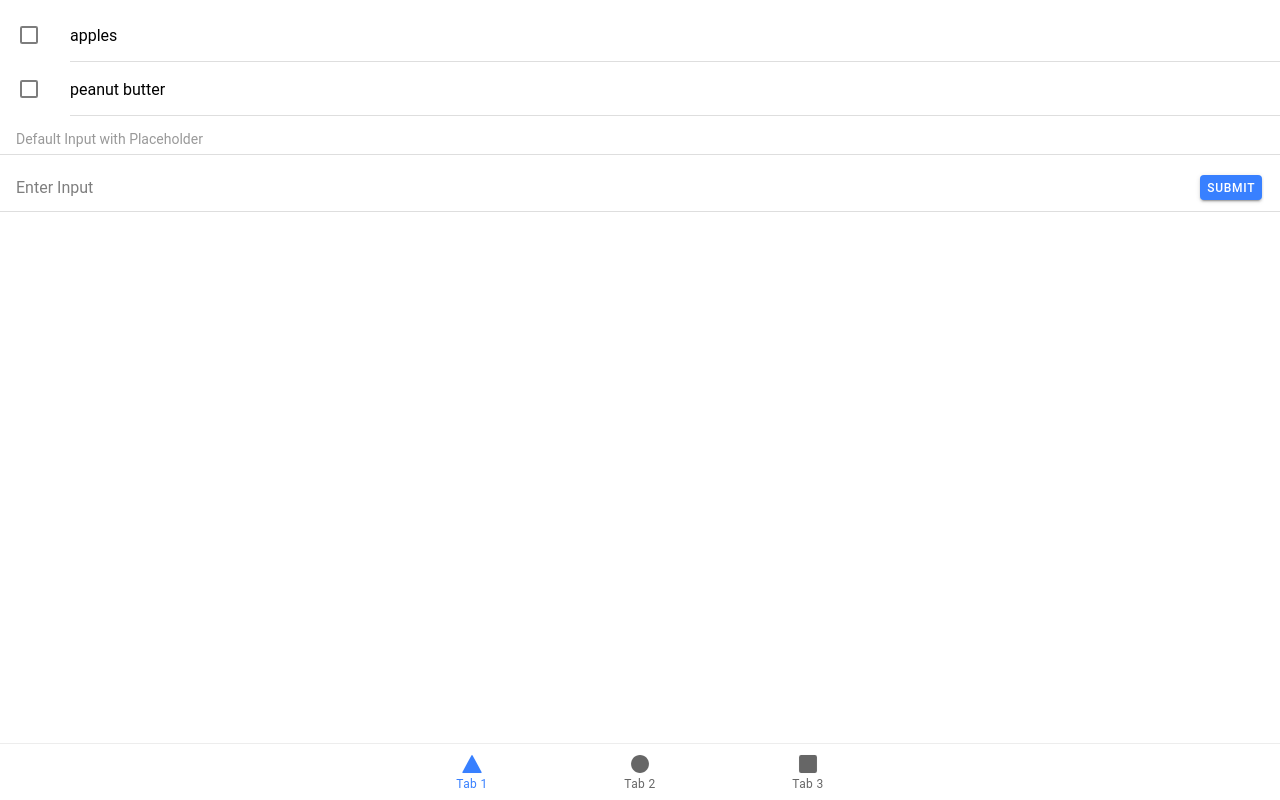
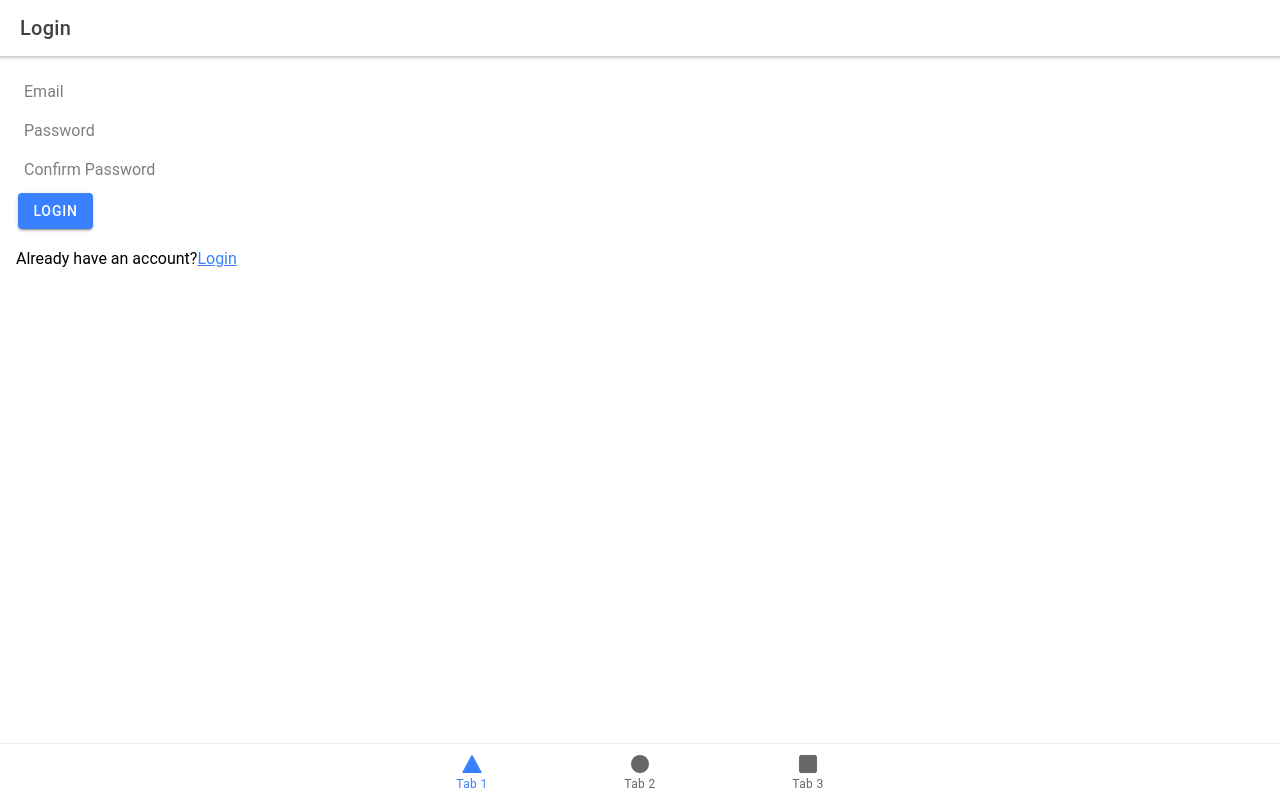
Before and after one commit to 6Gawd/WhatsForDinner, a React (Create React App) app: page /register in a window 1280 px wide. Both pictures are taken after a click on the tab "Tab 1". Built offline with nearby package versions, Linux system fonts and the light colour scheme.

Commit message:
Feature- Add login page & register page component

```diff
--- a/package.json
+++ b/package.json
@@ -22,7 +22,6 @@
     "react-dom": "^16.12.0",
     "react-router": "^5.1.2",
     "react-router-dom": "^5.1.2",
-    "react-scripts": "3.4.0",
     "typescript": "3.7.4"
   },
   "scripts": {
@@ -47,7 +46,8 @@
     ]
   },
   "devDependencies": {
-    "@capacitor/cli": "1.5.1"
+    "@capacitor/cli": "1.5.1",
+    "react-scripts": "3.4.0"
   },
   "description": "An Ionic project"
 }
--- a/src/App.tsx
+++ b/src/App.tsx
@@ -14,6 +14,8 @@ import { ellipse, square, triangle } from 'ionicons/icons';
 import Tab1 from './pages/Tab1';
 import Tab2 from './pages/Tab2';
 import Tab3 from './pages/Tab3';
+import Login from './pages/Login';
+import Register from './pages/Register';
 
 /* Core CSS required for Ionic components to work properly */
 import '@ionic/react/css/core.css';
@@ -42,6 +44,8 @@ const App: React.FC = () => (
           <Route path="/tab1" component={Tab1} exact={true} />
           <Route path="/tab2" component={Tab2} exact={true} />
           <Route path="/tab3" component={Tab3} />
+          <Route path="/login" component={Login} />
+          <Route path="/register" component={Register} />
           <Route path="/" render={() => <Redirect to="/tab1" />} exact={true} />
         </IonRouterOutlet>
         <IonTabBar slot="bottom">
--- /dev/null
+++ b/src/pages/Login.tsx
@@ -0,0 +1,63 @@
+import React, { useState, useEffect } from 'react';
+import {
+  IonList,
+  IonItem,
+  IonLabel,
+  IonInput,
+  IonToggle,
+  IonRadio,
+  IonCheckbox,
+  IonItemSliding,
+  IonItemOption,
+  IonItemOptions,
+  IonContent,
+  IonItemDivider,
+  IonFabButton,
+  IonButton,
+  IonPage,
+  IonHeader,
+  IonToolbar,
+  IonTitle
+} from '@ionic/react';
+// import { truncate } from 'fs';
+
+export const Login: React.FC = () => {
+  const [email, setEmail] = useState('');
+  const [password, setPassword] = useState('');
+
+  const loginUser = () => {
+    console.log(email, password);
+  };
+  //React Hooks
+  const [input, setInput] = useState<string>('');
+
+  useEffect(() => {
+    console.log(input);
+  }, [input]);
+
+  return (
+    <IonPage>
+      <IonHeader>
+        <IonToolbar>
+          <IonTitle>Login</IonTitle>
+        </IonToolbar>
+      </IonHeader>
+      <IonContent className="ion-padding">
+        <IonInput
+          placeholder="Email"
+          // Possibly revisit event type
+          onIonChange={(e: any) => setEmail(e.target.value)}
+        />
+        <IonInput
+          placeholder="Password"
+          // Possibly revisit event type
+          onIonChange={(e: any) => setPassword(e.target.value)}
+          type="password"
+        />
+        <IonButton onClick={loginUser}>Login</IonButton>
+      </IonContent>
+    </IonPage>
+  );
+};
+
+export default Login;
--- /dev/null
+++ b/src/pages/Register.tsx
@@ -0,0 +1,74 @@
+import React, { useState, useEffect } from 'react';
+import { Link } from 'react-router-dom';
+import {
+  IonList,
+  IonItem,
+  IonLabel,
+  IonInput,
+  IonToggle,
+  IonRadio,
+  IonCheckbox,
+  IonItemSliding,
+  IonItemOption,
+  IonItemOptions,
+  IonContent,
+  IonItemDivider,
+  IonFabButton,
+  IonButton,
+  IonPage,
+  IonHeader,
+  IonToolbar,
+  IonTitle
+} from '@ionic/react';
+// import { truncate } from 'fs';
+
+export const Register: React.FC = () => {
+  const [email, setEmail] = useState('');
+  const [password, setPassword] = useState('');
+  const [cpassword, setCPassword] = useState('');
+
+  const registerUser = () => {
+    console.log(email, password, cpassword);
+  };
+  //React Hooks
+  const [input, setInput] = useState<string>('');
+
+  useEffect(() => {
+    console.log(input);
+  }, [input]);
+
+  return (
+    <IonPage>
+      <IonHeader>
+        <IonToolbar>
+          <IonTitle>Login</IonTitle>
+        </IonToolbar>
+      </IonHeader>
+      <IonContent className="ion-padding">
+        <IonInput
+          placeholder="Email"
+          // Possibly revisit event type
+          onIonChange={(e: any) => setEmail(e.target.value)}
+        />
+        <IonInput
+          placeholder="Password"
+          // Possibly revisit event type
+          onIonChange={(e: any) => setPassword(e.target.value)}
+          type="password"
+        />
+        <IonInput
+          placeholder="Confirm Password"
+          // Possibly revisit event type
+          onIonChange={(e: any) => setCPassword(e.target.value)}
+          type="password"
+        />
+        <IonButton onClick={registerUser}>Login</IonButton>
+        <p>
+          Already have an account?<Link to="/login">Login</Link>
+        </p>
+      </IonContent>
+    </IonPage>
+  );
+};
+
+export default Register;
--- a/src/pages/Tab1.tsx
+++ b/src/pages/Tab1.tsx
@@ -13,14 +13,14 @@ import {
   IonContent,
   IonItemDivider,
   IonFabButton,
-  IonButton,
+  IonButton
 } from '@ionic/react';
 // import { truncate } from 'fs';
 
 export const Tab1: React.FC = () => {
   //React Hooks
   const [text, setText] = useState<string>();
-  const [number, setNumber] = useState<number>();
+  // const [number, setNumber] = useState<number>();
   const [ingredients, setIngredients] = useState<Array<string>>([
     'apples',
     'peanut butter'
@@ -48,18 +48,18 @@ export const Tab1: React.FC = () => {
               <IonCheckbox slot="start" />
             </IonItem>
             <IonItemOptions side="end">
-              <IonItemOption ion-button color="danger" onClick={() => removeItem(food)}>Delete </IonItemOption>
+              <IonItemOption
+                ion-button
+                color="danger"
+                onClick={() => removeItem(food)}
+              >
+                Delete{' '}
+              </IonItemOption>
             </IonItemOptions>
           </IonItemSliding>
         ))}
       </IonList>
       <IonItemDivider>Default Input with Placeholder</IonItemDivider>
-      <form
-        onSubmit={e => {
-          e.preventDefault();
-          submit();
-        }}
-      >
       <IonList>
         <IonItem>
           <IonInput
@@ -67,10 +67,11 @@ export const Tab1: React.FC = () => {
             placeholder="Enter Input"
             onIonChange={e => setText(e.detail.value!)}
           ></IonInput>
-            <IonButton type="submit">Submit</IonButton>
+          <IonButton type="submit" onClick={submit}>
+            Submit
+          </IonButton>
         </IonItem>
       </IonList>
-      </form>
     </IonContent>
   );
 };
```
Also changed, not shown: 1 other file (tests, documents, lock files or other folders). Lines whose indentation alone changed are shown as unchanged.
